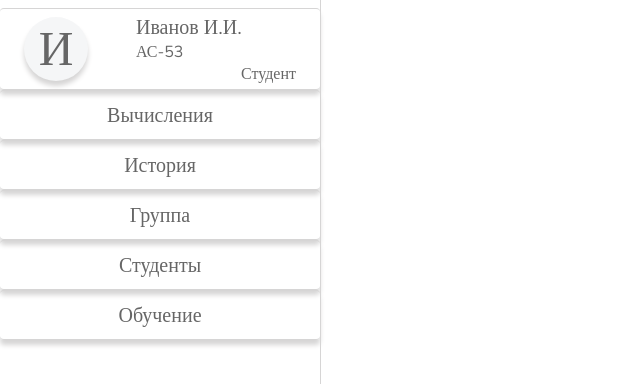
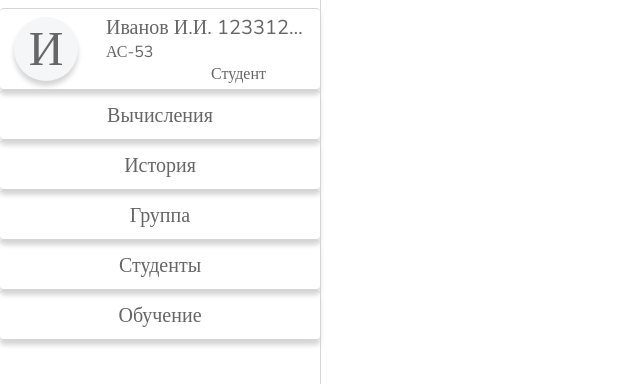
Before and after one commit to SomeoneWithBFG/expertRating, a React (Create React App) app in the folder react-webapp/: page /sandbox in a window 1280 px wide. Shown: the top 384 px of the page, without its empty margins (0-640 px from the left). Built offline with nearby package versions, Linux system fonts and the light colour scheme.

Commit message:
refactor scss

```diff
--- a/react-webapp/src/components/basic/Button/styles.module.scss
+++ b/react-webapp/src/components/basic/Button/styles.module.scss
@@ -7,21 +7,23 @@
     padding: 0.25rem;
     border-radius: 0.25rem;
     outline: none;
-    font-size: 80%;
     font: $basic;
     border: 1px solid $light-gray;
     box-shadow: 0px 5px 5px $light-gray;
 }
 
 .basic {
+    background-color: $white;
+    color: $gray;
+
     &:hover {
         box-shadow: 0px 5px 5px $little-light-gray;
     }
+
     &:focus {
         box-shadow: 0px 2px 2px $little-light-gray inset;
     }
-    background-color: $white;
-    color: $gray;
+
     &:disabled {
         color: $gray;
         background-color: $very-light-gray;
@@ -33,12 +35,15 @@
     background-color: $white;
     border: 1px solid $very-light-red;
     box-shadow: 0px 5px 5px $very-light-red;
+
     &:hover {
         box-shadow: 0px 5px 5px $light-red;
     }
+
     &:focus {
         box-shadow: 0px 2px 2px $very-light-red inset;
     }
+
     &:disabled {
         background-color: $very-light-gray;
         box-shadow: 0px 5px 5px $very-light-red;
--- a/react-webapp/src/components/basic/Input/styles.module.scss
+++ b/react-webapp/src/components/basic/Input/styles.module.scss
@@ -1,24 +1,27 @@
 @import "../../../styles/colors/colors.scss";
-@import "../../../styles/fonts/fonts.scss";
 
 .input {
     width: 100%;
-    padding-top: 0.25rem;
-    padding-bottom: 0.25rem;
+    min-height: 2.25rem;
+    padding: 5px;
+    -webkit-box-sizing: border-box; /* Safari/Chrome, other WebKit */
+    -moz-box-sizing: border-box;    /* Firefox, other Gecko */
+    box-sizing: border-box;         /* Opera/IE 8+ */
     border-radius: 0.25rem;
     outline: none;
-    font: $basic;
     border: 1px solid $light-gray;
     box-shadow: 0px 5px 5px $light-gray;
     background-color: $very-light-gray;
 }
 
 .basic {
+    background-color: $white;
+
     &:hover {
         box-shadow: 0px 5px 5px $little-light-gray;
     }
+
     &:focus {
         box-shadow: 0px 2px 2px $little-light-gray inset;
     }
-    background-color: $white;
 }
--- a/react-webapp/src/components/basic/Select/styles.module.scss
+++ b/react-webapp/src/components/basic/Select/styles.module.scss
@@ -11,6 +11,7 @@
     border: 1px solid $light-gray;
     box-shadow: 0px 5px 5px $light-gray;
     background-color: $very-light-gray;
+
     .selectElement {
         font-size: 1rem;
         outline: none;
@@ -19,13 +20,15 @@
 }
 
 .basic {
+    background-color: $white;
+
     &:hover {
         box-shadow: 0px 5px 5px $little-light-gray;
     }
+
     &:focus {
         box-shadow: 0px 2px 2px $little-light-gray inset;
     }
-    background-color: $white;
 }
 
 .disabled {
--- a/react-webapp/src/components/common/MenuItem/styles.module.scss
+++ b/react-webapp/src/components/common/MenuItem/styles.module.scss
@@ -12,9 +12,11 @@
     box-shadow: 0px 5px 5px $light-gray;
     text-decoration: none;
     color: $gray !important;
+
     &:hover {
         box-shadow: 0px 5px 5px $little-light-gray;
     }
+
     &:focus {
         box-shadow: 0px 5px 5px $little-light-gray inset;
     }
--- a/react-webapp/src/components/common/MenuUserItem/index.tsx
+++ b/react-webapp/src/components/common/MenuUserItem/index.tsx
@@ -12,7 +12,7 @@ interface MenuUserItemProps {
 
 const MenuUserItem: FC<MenuUserItemProps> = (props) => {
     const data = {
-        name: props.name.length > 20 ? props.name.slice(-20)+"..." : props.name,
+        name: props.name,
         role: props.role,
         group: props.group ? props.group : null,
         link: props.link,
@@ -23,7 +23,7 @@ const MenuUserItem: FC<MenuUserItemProps> = (props) => {
                 {data.name[0].toUpperCase()}
             </div>
             <div className={styles.infoContainer}>
-                <div>
+                <div className={styles.name}>
                     {data.name}
                 </div>
                 <div className={styles.additionalInfo}>
--- a/react-webapp/src/components/common/MenuUserItem/styles.module.scss
+++ b/react-webapp/src/components/common/MenuUserItem/styles.module.scss
@@ -12,19 +12,28 @@
     border-bottom: 1px solid $light-gray;
     box-shadow: 0px 5px 5px $light-gray;
     text-decoration: none;
+
     &:hover {
         box-shadow: 0px 5px 5px $little-light-gray;
     }
+
     &:focus {
         box-shadow: 0px 5px 5px $little-light-gray inset;
     }
 }
 
 .infoContainer {
+    max-width: 12.5rem;
     display: flex;
     flex-direction: column;
     justify-content: space-between;
     font-size: 1.25rem;
+}
+
+.name {
+    white-space: nowrap;
+    overflow: hidden;
+    text-overflow: ellipsis;
 }
 
 .additionalInfo {
@@ -33,11 +42,13 @@
     justify-content: space-between;
     font-size: 1rem;
     width: 10rem;
+
     .group {
         display: flex;
         justify-content: flex-start;
         //margin-bottom: -1rem;
     }
+
     .role {
         display: flex;
         justify-content: flex-end;
@@ -55,6 +66,7 @@
     border-radius: 50%;
     background-color: $very-light-gray;
     box-shadow: 0px 5px 5px $light-gray;
+
     &:hover, &:focus {
         box-shadow: 0px 5px 5px $little-light-gray;
     }
--- a/react-webapp/src/components/complex/Menu/index.tsx
+++ b/react-webapp/src/components/complex/Menu/index.tsx
@@ -16,7 +16,7 @@ const Menu: FC = () => {
   return (
     <div className={styles.container}>
       <MenuUserItem
-        name={"Иванов И.И."}
+        name={"Иванов И.И. 123312312312312312312312312312312312312413412345"}
         role={"Студент"}
         group={"АС-53"}
         link={"/students?id=some-id"}
--- a/react-webapp/src/pages/Arcticles/Articles.tsx
+++ b/react-webapp/src/pages/Arcticles/Articles.tsx
@@ -64,9 +64,9 @@ const App: React.FC = () => {
       <div style={{margin:"1rem"}}>
       <Button
         props={{
-          name: "",
+          name: "afsgh",
           type: "basic",
-          placeholder: "",
+          placeholder: "afsgh",
           isDisabled: false
         }}
         onChange={testFunction} />
```
Also changed, not shown: react-webapp/src/components/Article.module.scss (+10 -0 lines).
